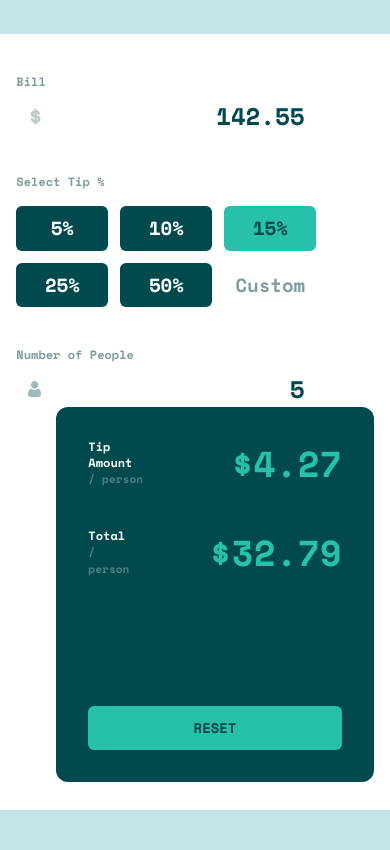
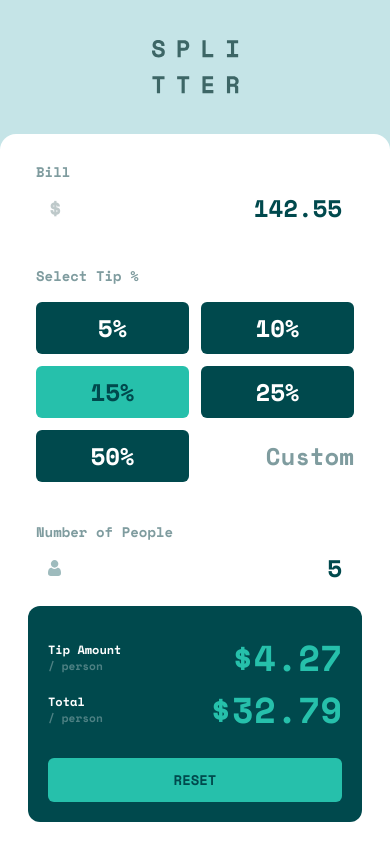
Before and after one commit to sg4bb/tip-calculator-frontendmentor, a Next.js app: page / in a window 390 px wide. Built offline with nearby package versions, Linux system fonts and the light colour scheme.

Commit message:
responsive details fixed

```diff
--- a/src/app/layout.jsx
+++ b/src/app/layout.jsx
@@ -1,3 +1,4 @@
+import Logo from "@/components/Logo";
 import "./globals.css";
 import { Space_Mono } from "next/font/google";
 
@@ -14,7 +15,10 @@ export default function RootLayout({ children }) {
       <body
         className={`bg-grayish-cyan-light text-[24px] ${spaceMono.className}`}
       >
-        <div className="min-h-screen flex justify-center items-center">
+        <div className="min-h-screen flex flex-col justify-center items-center">
+          <span className="mb-10 mt-10 md:mt-0">
+            <Logo />
+          </span>
           {children}
         </div>
       </body>
--- a/src/app/page.jsx
+++ b/src/app/page.jsx
@@ -3,10 +3,10 @@ import PersonIcon from "@/components/icons/PersonIcon";
 export default function Home() {
   return (
     <>
-      <div className="bg-white rounded-xl p-7 flex flex-wrap space-x-10">
-        <section className="flex flex-col min-w-[300px] mt-3 space-y-10">
+      <div className="bg-white min-w-[364px] w-full md:w-auto rounded-t-2xl md:rounded-xl p-7 flex justify-center md:justify-start flex-wrap space-y-5 md:space-y-0 space-x-0 md:space-x-10">
+        <section className="flex flex-col min-w-full md:min-w-[300px] mt-0 md:mt-3 space-y-10 px-2">
           <div>
-            <h2 className="text-xs text-grayish-cyan">Bill</h2>
+            <h2 className="text-sm md:text-xs text-grayish-cyan">Bill</h2>
 
             <div className="flex items-center justify-around px-3 mt-2">
               <h2 className="text-dark-grayish-cyan opacity-40 flex-grow">$</h2>
@@ -16,9 +16,11 @@ export default function Home() {
           </div>
 
           <div>
-            <h2 className="text-xs text-grayish-cyan">Select Tip %</h2>
+            <h2 className="text-sm md:text-xs text-grayish-cyan">
+              Select Tip %
+            </h2>
 
-            <div className="mt-4 grid grid-cols-3 grid-rows-2 items-center w-full justify-around gap-3 text-[19px]">
+            <div className="mt-4 grid grid-cols-2 md:grid-cols-3 grid-rows-3 md:grid-rows-2 items-center w-full justify-around gap-3 text-[24px] md:text-[19px]">
               <button className="bg-very-dark-cyan text-white text-center py-2 w-full  rounded-md">
                 5%
               </button>
@@ -39,14 +41,16 @@ export default function Home() {
                 50%
               </button>
 
-              <button className="text-grayish-cyan bg-white text-center py-2 w-full  rounded-md">
+              <button className="text-grayish-cyan bg-white text-end py-2 w-full  rounded-md">
                 Custom
               </button>
             </div>
           </div>
 
           <div>
-            <h2 className="text-xs text-grayish-cyan">Number of People</h2>
+            <h2 className="text-sm md:text-xs text-grayish-cyan">
+              Number of People
+            </h2>
 
             <div className="flex items-center justify-around px-3 mt-2">
               <span className="flex-grow">
@@ -58,17 +62,17 @@ export default function Home() {
           </div>
         </section>
 
-        <section className="text-white bg-very-dark-cyan grid-rows-3 p-8 rounded-xl">
+        <section className="text-white bg-very-dark-cyan px-5 pt-8 pb-5 md:p-8 rounded-xl w-full md:w-auto">
           <div className="flex space-x-20 items-center">
-            <article className="flex flex-col">
+            <article className="flex flex-col flex-grow">
               <h2 className="text-xs">Tip Amount</h2>
               <h2 className="text-[0.7rem] opacity-30">/ person</h2>
             </article>
             <h2 className="text-4xl text-strong-cyan">$4.27</h2>
           </div>
 
-          <div className="flex space-x-20 items-center mt-10">
-            <article className="flex flex-col">
+          <div className="flex space-x-20 items-center mt-3 md:mt-10">
+            <article className="flex flex-col flex-grow">
               <h2 className="text-xs">Total</h2>
               <h2 className="text-[0.7rem] opacity-30">/ person</h2>
             </article>
@@ -76,7 +80,7 @@ export default function Home() {
           </div>
 
           <div className="flex justify-end">
-            <button className="w-full bg-strong-cyan hover:bg-grayish-cyan-light duration-700 text-very-dark-cyan text-center uppercase text-sm py-3 rounded-md mt-32">
+            <button className="w-full bg-strong-cyan hover:bg-grayish-cyan-light hover:duration-700 text-very-dark-cyan text-center uppercase text-sm py-3 rounded-md mt-7 md:mt-32">
               Reset
             </button>
           </div>
```
